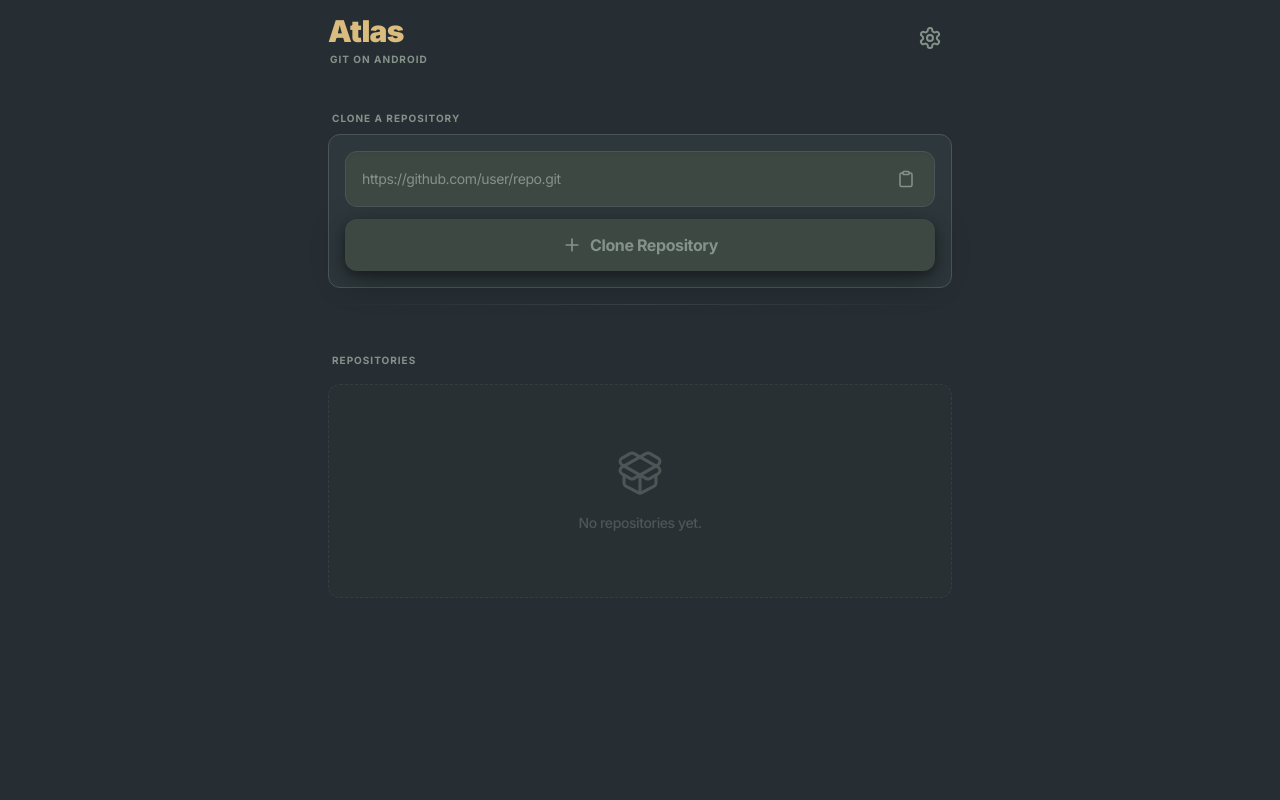
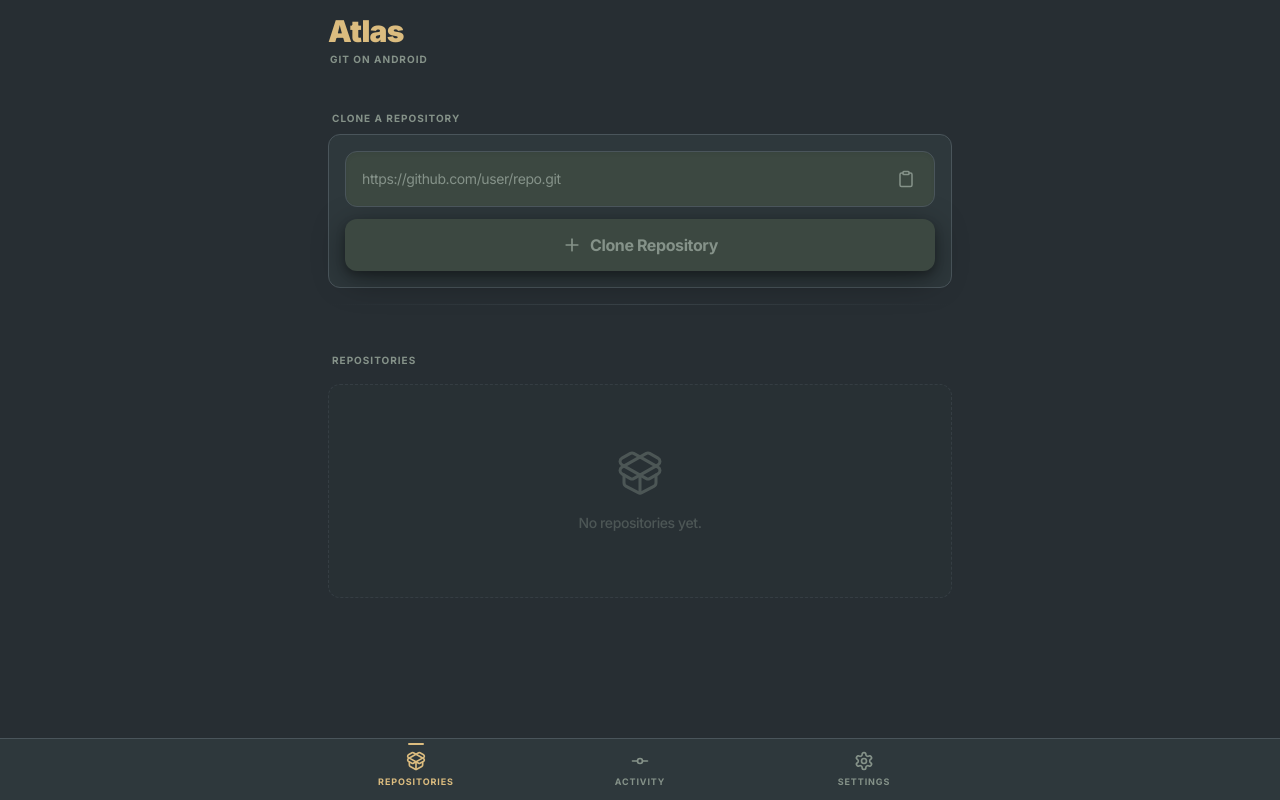
Before and after one commit to SideralSkylark/atlas, a Vue app: page / in a window 1280 px wide. Built offline with nearby package versions, Linux system fonts and the light colour scheme.

Commit message:
feat: botton navigation

```diff
--- a/src/App.vue
+++ b/src/App.vue
@@ -2,11 +2,16 @@
 import { ref } from "vue";
 import RepoList from "./components/RepoList.vue";
 import FileBrowser from "./components/FileBrowser.vue";
+import ActivityView from "./components/ActivityView.vue";
+import SettingsView from "./components/SettingsView.vue";
+import BottomNav from "./components/BottomNav.vue";
 import Toast from "./components/Toast.vue";
 import type { RepoInfo } from "./composables/useRepos";
 
+const currentView = ref<'repos' | 'activity' | 'settings'>('repos');
 const selectedRepo = ref<RepoInfo | null>(null);
 const toastMessage = ref<{ type: "success" | "error"; text: string } | null>(null);
+const fileBrowserRef = ref<InstanceType<typeof FileBrowser> | null>(null);
 
 function openRepo(repo: RepoInfo) {
   selectedRepo.value = repo;
@@ -27,19 +32,42 @@
               pb-[env(safe-area-inset-bottom)]
               pl-[env(safe-area-inset-left)]
               pr-[env(safe-area-inset-right)]">
-    <div class="max-w-2xl mx-auto h-full overflow-y-auto px-6">
+    <div class="max-w-2xl mx-auto h-full overflow-y-auto px-6 pb-[calc(64px+env(safe-area-inset-bottom))]">
       <Transition
-        name="fade"
+        name="tab-fade"
         mode="out-in"
       >
-        <div v-if="selectedRepo" :key="'browser-' + selectedRepo.id">
-          <FileBrowser :repo="selectedRepo" @close="closeRepo" @notify="notify" />
+        <div v-if="currentView === 'repos'" key="repos" class="h-full">
+          <Transition
+            name="fade"
+            mode="out-in"
+          >
+            <div v-if="selectedRepo" :key="'browser-' + selectedRepo.id" class="h-full">
+              <FileBrowser
+                ref="fileBrowserRef"
+                :repo="selectedRepo"
+                @close="closeRepo"
+                @notify="notify"
+              />
+            </div>
+            <div v-else key="repo-list">
+              <RepoList @open="openRepo" @notify="notify" />
+            </div>
+          </Transition>
         </div>
-        <div v-else key="repo-list">
-          <RepoList @open="openRepo" @notify="notify" />
+        <div v-else-if="currentView === 'activity'" key="activity">
+          <ActivityView />
+        </div>
+        <div v-else-if="currentView === 'settings'" key="settings">
+          <SettingsView />
         </div>
       </Transition>
     </div>
+
+    <BottomNav
+      v-show="!(selectedRepo && fileBrowserRef?.renderedFile) && !fileBrowserRef?.editingPath"
+      v-model:currentView="currentView"
+    />
 
     <Toast :message="toastMessage" />
   </div>
@@ -56,4 +84,19 @@
   opacity: 0;
   transform: translateY(10px);
 }
+
+.tab-fade-enter-active,
+.tab-fade-leave-active {
+  transition: opacity 150ms ease, transform 150ms ease;
+}
+
+.tab-fade-enter-from {
+  opacity: 0;
+  transform: translateY(6px);
+}
+
+.tab-fade-leave-to {
+  opacity: 0;
+  transform: translateY(-6px);
+}
 </style>
--- /dev/null
+++ b/src/components/ActivityView.vue
@@ -0,0 +1,10 @@
+<script setup lang="ts">
+import { GitCommit } from "@lucide/vue";
+</script>
+
+<template>
+  <div class="flex flex-col items-center justify-center py-20 text-fg-dim opacity-50">
+    <GitCommit :size="48" class="mb-4 stroke-[1.5]" />
+    <p class="text-sm font-medium">Coming soon</p>
+  </div>
+</template>
--- /dev/null
+++ b/src/components/BottomNav.vue
@@ -0,0 +1,47 @@
+<script setup lang="ts">
+import { PackageOpen, GitCommit, Settings } from "@lucide/vue";
+
+defineProps<{
+  currentView: 'repos' | 'activity' | 'settings';
+}>();
+
+defineEmits<{
+  (e: 'update:currentView', view: 'repos' | 'activity' | 'settings'): void;
+}>();
+</script>
+
+<template>
+  <nav class="fixed bottom-0 left-0 right-0 z-30 bg-bg1 border-t border-border pb-[env(safe-area-inset-bottom)]">
+    <div class="flex max-w-2xl mx-auto">
+      <button
+        @click="$emit('update:currentView', 'repos')"
+        class="flex-1 flex flex-col items-center justify-center py-3 gap-1 text-[9px] uppercase tracking-widest font-bold transition-colors relative"
+        :class="currentView === 'repos' ? 'text-yellow' : 'text-fg-dim hover:text-fg'"
+      >
+        <div v-if="currentView === 'repos'" class="w-4 h-0.5 bg-yellow rounded-full absolute top-1"></div>
+        <PackageOpen :size="20" />
+        <span>Repositories</span>
+      </button>
+
+      <button
+        @click="$emit('update:currentView', 'activity')"
+        class="flex-1 flex flex-col items-center justify-center py-3 gap-1 text-[9px] uppercase tracking-widest font-bold transition-colors relative"
+        :class="currentView === 'activity' ? 'text-yellow' : 'text-fg-dim hover:text-fg'"
+      >
+        <div v-if="currentView === 'activity'" class="w-4 h-0.5 bg-yellow rounded-full absolute top-1"></div>
+        <GitCommit :size="20" />
+        <span>Activity</span>
+      </button>
+
+      <button
+        @click="$emit('update:currentView', 'settings')"
+        class="flex-1 flex flex-col items-center justify-center py-3 gap-1 text-[9px] uppercase tracking-widest font-bold transition-colors relative"
+        :class="currentView === 'settings' ? 'text-yellow' : 'text-fg-dim hover:text-fg'"
+      >
+        <div v-if="currentView === 'settings'" class="w-4 h-0.5 bg-yellow rounded-full absolute top-1"></div>
+        <Settings :size="20" />
+        <span>Settings</span>
+      </button>
+    </div>
+  </nav>
+</template>
--- a/src/components/FileBrowser.vue
+++ b/src/components/FileBrowser.vue
@@ -13,7 +13,7 @@
   Edit2,
   RefreshCcw
 } from "@lucide/vue";
-import { onMounted, watch, computed, ref } from "vue";
+import { onMounted, watch, computed, ref, onUnmounted } from "vue";
 import { useFileSystem } from "../composables/useFileSystem";
 import { useRepos } from "../composables/useRepos";
 import type { RepoInfo } from "../composables/useRepos";
@@ -51,6 +51,13 @@
 const showSearch = ref(false);
 const searchQuery = ref("");
 const editingPath = ref<string | null>(null);
+
+defineExpose({
+  editingPath,
+  renderedFile,
+  currentRelativePath,
+  handleBack
+});
 
 // Gestures State
 const touchStartX = ref(0);
@@ -193,7 +200,12 @@
   }, 300);
 });
 
-onMounted(() => loadFiles(props.repo.id));
+onMounted(async () => {
+  await loadFiles(props.repo.id);
+});
+
+onUnmounted(() => {
+});
 
 watch(() => props.repo.id, () => loadFiles(props.repo.id));
 
--- a/src/components/RepoList.vue
+++ b/src/components/RepoList.vue
@@ -1,18 +1,15 @@
 <script setup lang="ts">
-import { ref, onMounted } from "vue";
+import { onMounted } from "vue";
 import { useRepos } from "../composables/useRepos";
 import type { RepoInfo } from "../composables/useRepos";
-import { Settings, X, PackageOpen } from "@lucide/vue";
+import { PackageOpen } from "@lucide/vue";
 import RepoClone from "./RepoClone.vue";
 import RepoItem from "./RepoItem.vue";
-import CredentialsManager from "./CredentialsManager.vue";
 
 const emit = defineEmits<{
   (e: "open", repo: RepoInfo): void;
   (e: "notify", msg: { type: "success" | "error"; text: string }): void;
 }>();
-
-const showCredentials = ref(false);
 
 const {
   repos,
@@ -56,13 +53,6 @@
         <h1 class="text-3xl font-black text-yellow tracking-tight leading-none font-sans">Atlas</h1>
         <p class="text-fg-dim text-[10px] uppercase tracking-widest font-bold mt-1.5 ml-0.5 font-sans">Git on Android</p>
       </div>
-      <button
-        @click="showCredentials = true"
-        class="min-w-[44px] min-h-[44px] flex items-center justify-center text-fg-dim hover:text-fg transition-all active:scale-95 duration-100 cursor-pointer"
-        title="Settings"
-      >
-        <Settings :size="24" />
-      </button>
     </div>
 
     <RepoClone :cloning="cloning" @clone="onClone" />
@@ -89,44 +79,8 @@
         @delete="onDelete"
       />
     </div>
-
-    <!-- Bottom Sheet for Credentials -->
-    <Teleport to="body">
-      <Transition name="fade">
-        <div v-if="showCredentials"
-             class="fixed inset-0 bg-bg0/80 backdrop-blur-sm z-40"
-             @click="showCredentials = false"></div>
-      </Transition>
-      <Transition name="sheet">
-        <div v-if="showCredentials"
-             class="fixed bottom-0 left-0 right-0 bg-bg1 border-t border-border rounded-t-3xl p-6 z-50 max-h-[90vh] overflow-y-auto shadow-lg"
-             style="box-shadow: var(--shadow-lg)">
-          <div class="w-12 h-1.5 bg-bg3 rounded-full mx-auto mb-6" @click="showCredentials = false"></div>
-          <div class="flex justify-between items-center mb-6">
-            <h2 class="text-xl font-bold text-fg">Settings</h2>
-            <button @click="showCredentials = false" class="min-w-[44px] min-h-[44px] flex items-center justify-center text-fg-dim hover:text-fg transition-all active:scale-95 duration-100 cursor-pointer">
-              <X :size="24" />
-            </button>
-          </div>
-          <CredentialsManager />
-        </div>
-      </Transition>
-    </Teleport>
   </div>
 </template>
 
 <style scoped>
-.fade-enter-active, .fade-leave-active {
-  transition: opacity 0.3s ease;
-}
-.fade-enter-from, .fade-leave-to {
-  opacity: 0;
-}
-
-.sheet-enter-active, .sheet-leave-active {
-  transition: transform 0.4s cubic-bezier(0.16, 1, 0.3, 1);
-}
-.sheet-enter-from, .sheet-leave-to {
-  transform: translateY(100%);
-}
 </style>
--- /dev/null
+++ b/src/components/SettingsView.vue
@@ -0,0 +1,18 @@
+<script setup lang="ts">
+import CredentialsManager from "./CredentialsManager.vue";
+</script>
+
+<template>
+  <div class="space-y-6">
+    <div>
+      <h2 class="text-2xl font-black text-yellow tracking-tight leading-none font-sans">Settings</h2>
+      <p class="text-fg-dim text-[10px] uppercase tracking-widest font-bold mt-1.5 ml-0.5 font-sans">
+        Manage credentials and preferences
+      </p>
+    </div>
+
+    <div class="bg-bg1 border border-border rounded-xl p-6 shadow-sm">
+      <CredentialsManager />
+    </div>
+  </div>
+</template>
```
